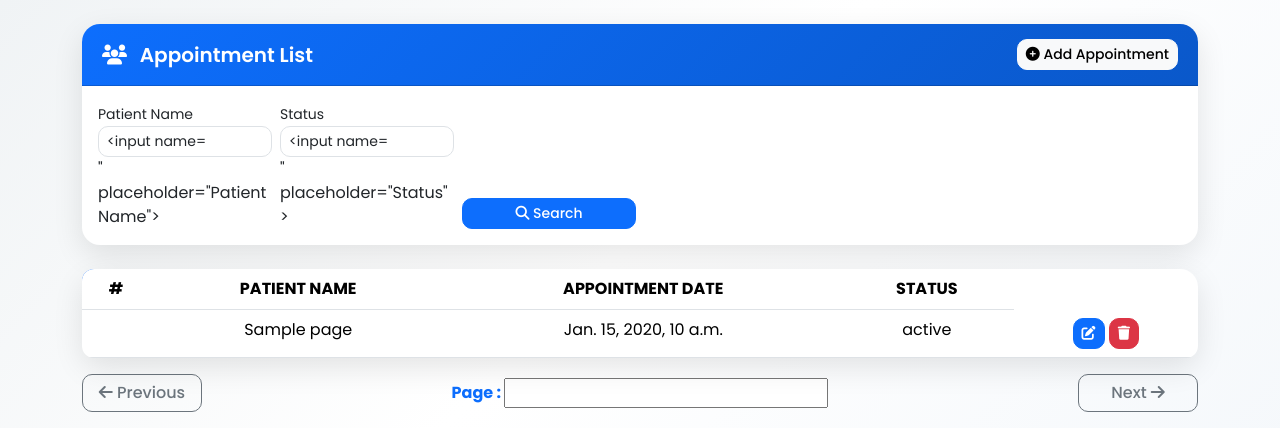
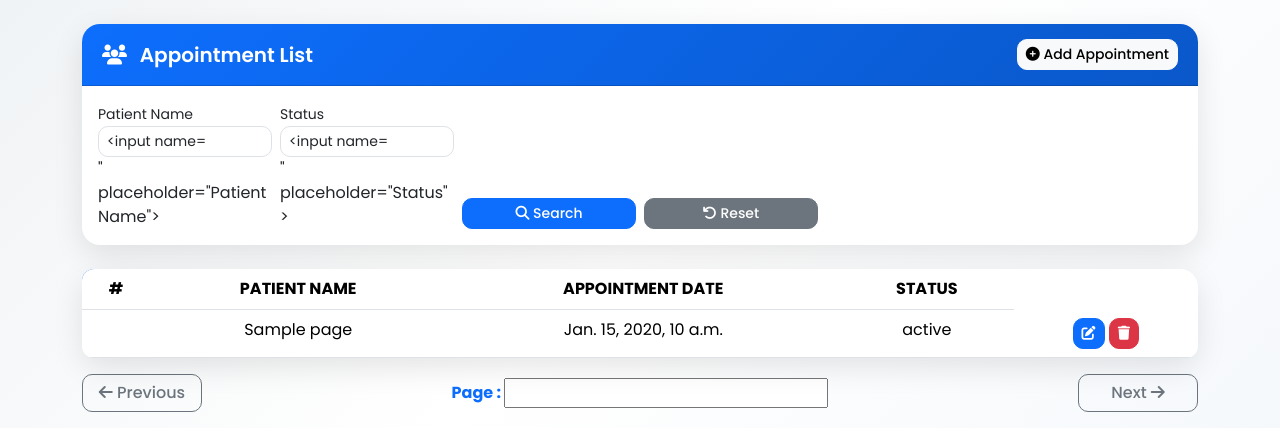
Before and after one commit to pooja01-sahu/moduledaily, a Django app: template BNM/CRUD/templates/AppointmentList.html in a window 1280 px wide. Shown: the top 428 px of the page. Run offline with Django 5.2, Linux system fonts and the light colour scheme; the template is opened without the code that fills it: most values are stand-ins (such as "Sample title", 1, 10 or a date in 2020); form fields are guessed from the names that the template uses.

Commit message:
Add reset button to AppointmentList template

```diff
--- a/BNM/CRUD/templates/AppointmentList.html
+++ b/BNM/CRUD/templates/AppointmentList.html
@@ -126,6 +126,11 @@
                             <i class="fas fa-search"></i> Search
                         </button>
                     </div>
+                    <div class="col-lg-2 col-md-4">
+    <a href="/AppointmentList" class="btn btn-secondary btn-sm w-100">
+        <i class="fas fa-undo"></i> Reset
+    </a>
+</div>
 
                 </div>
             </div>
```
